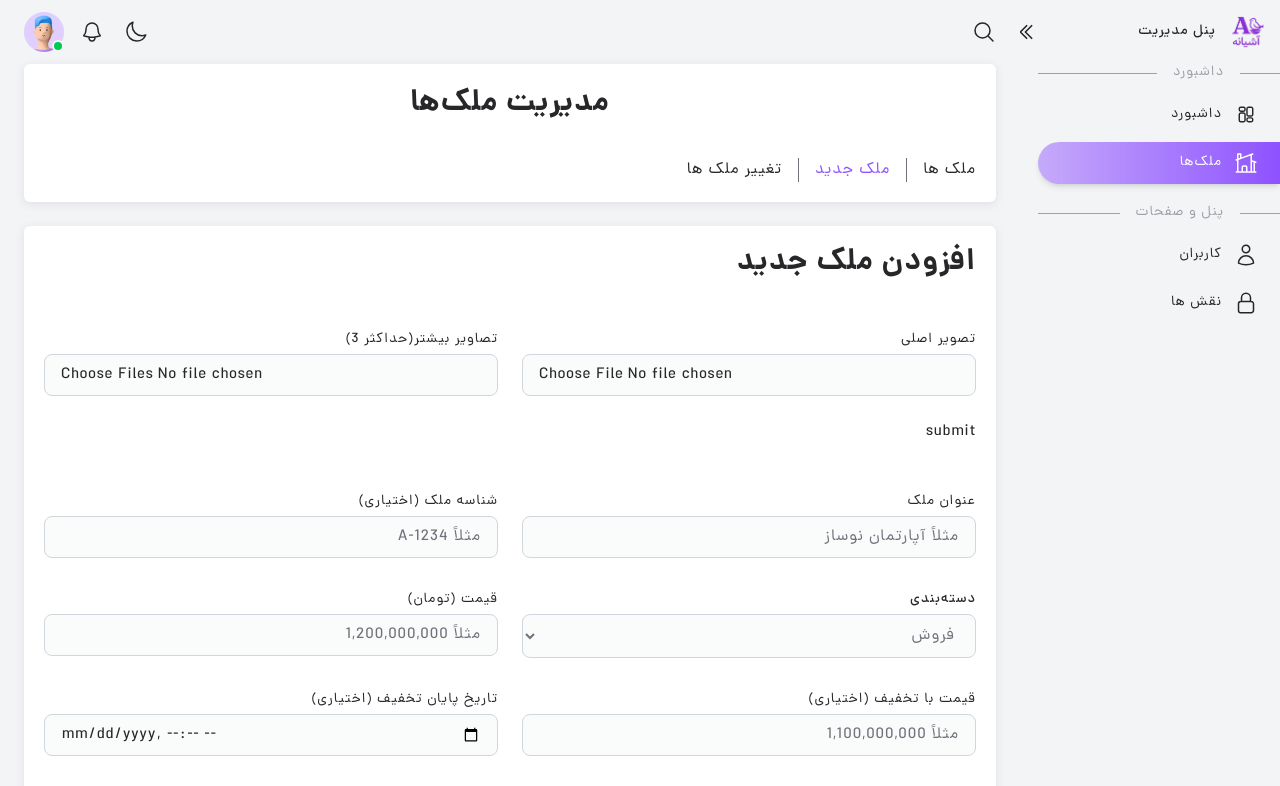
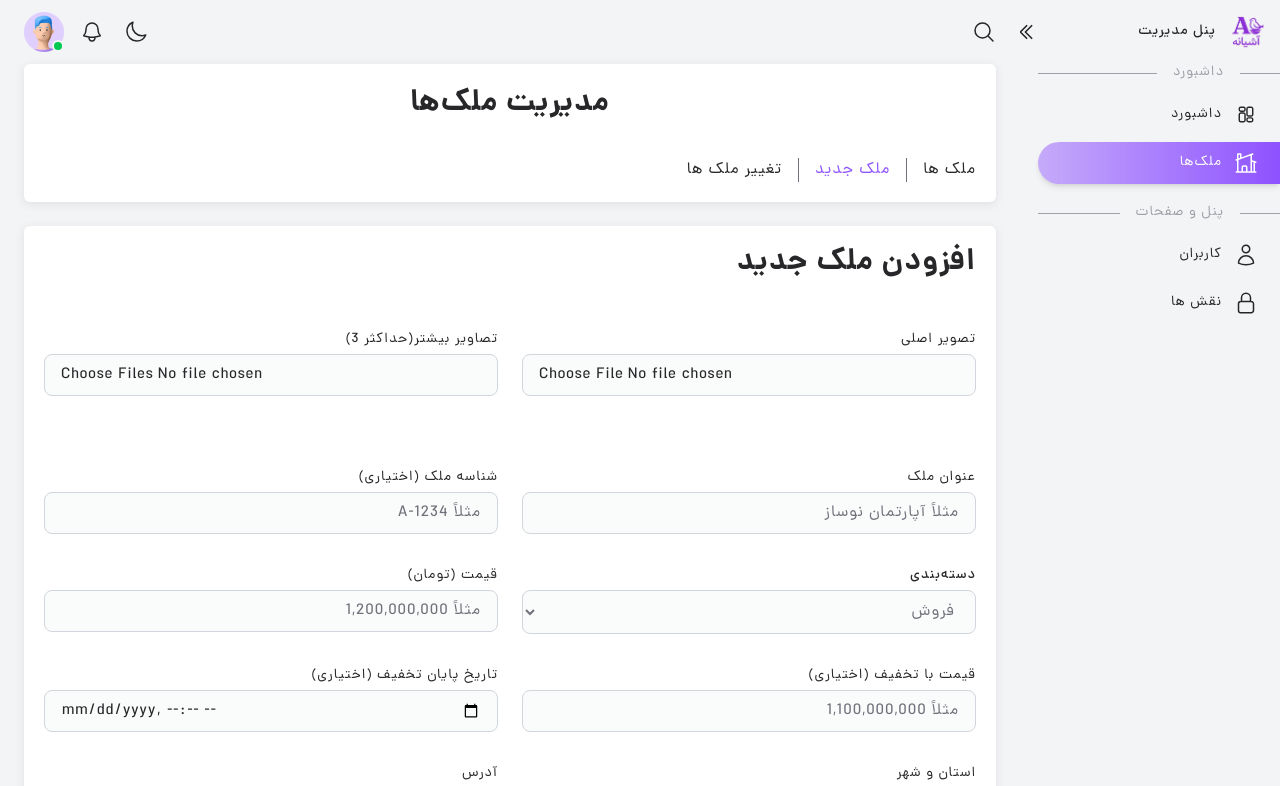
Before and after one commit to homow/home-nest-admin-react, a React (Vite) app: page /home-nest-admin/properties/create in a window 1280 px wide. Shown: the top 786 px of the page. Built offline with nearby package versions, Linux system fonts and the light colour scheme.

Commit message:
update porperties.js in api route, after edit in database

```diff
--- a/api/properties.js
+++ b/api/properties.js
@@ -109,8 +109,8 @@ export default async function handler(req, res) {
                 category: String(payload.category),
                 price: price,
                 description: String(payload.description),
-                province: String(payload.province),
-                city: String(payload.city),
+                province_and_city: `${String(payload?.province).trim()}, ${String(payload.city).trim()}`,
+                address: payload.address ? String(payload.address) : null,
                 features: payload.features,
                 main_image: payload.main_image || null,
                 images: Array.isArray(payload.images) ? payload.images : undefined,
--- a/src/pages/Properties/routes/CreateProperties/CreatePropertyForm.jsx
+++ b/src/pages/Properties/routes/CreateProperties/CreatePropertyForm.jsx
@@ -11,13 +11,13 @@ export default function CreatePropertyForm({onSubmit, isLoading}) {
         price: "",
         price_with_discount: "",
         description: "",
-        province: "",
-        city: "",
+        province_and_city: "",
+        address: "",
         features: [],
         discount_until: "",
         tags: "",
         stock: 1,
-        metadata_notes: [],
+        metadata_notes: "",
     });
 
     const handleChange = (name, value) => {
@@ -34,7 +34,7 @@ export default function CreatePropertyForm({onSubmit, isLoading}) {
         }));
     };
 
-    const handleSubmit = (e) => {
+    const handleSubmit = e => {
         e.preventDefault();
         if (onSubmit) onSubmit(formData);
     };
@@ -92,7 +92,6 @@ export default function CreatePropertyForm({onSubmit, isLoading}) {
                         type="text"
                         autoComplete="price"
                         value={formData.price}
-
                         onChange={event => {
                             handleChange("price", event.target.value);
                             priceToStrFormatDebounce(event, handleChange, "price");
@@ -131,24 +130,24 @@ export default function CreatePropertyForm({onSubmit, isLoading}) {
                 {/* province and city */}
                 <div className={'multi-inputs-style'}>
 
-                    {/* province */}
+                    {/* province_and_city */}
                     <Input
-                        autoComplete="province"
-                        label="استان"
-                        name="province"
-                        value={formData.province}
-                        onChange={(event) => handleChange("province", event.target.value)}
-                        placeholder="مثلاً تهران"
+                        autoComplete="province_and_city"
+                        label="استان و شهر"
+                        name="province_and_city"
+                        value={formData.province_and_city}
+                        onChange={(event) => handleChange("province_and_city", event.target.value)}
+                        placeholder="مثلاً فارس، شیراز"
                     />
 
                     {/* city */}
                     <Input
-                        label="شهر"
-                        name="city"
-                        autoComplete="city"
-                        value={formData.city}
-                        onChange={(event) => handleChange("city", event.target.value)}
-                        placeholder="مثلاً تهران"
+                        label="آدرس"
+                        name="address"
+                        autoComplete="address"
+                        value={formData.address}
+                        onChange={(event) => handleChange("address", event.target.value)}
+                        placeholder="مثلا: خیابان قصردشت، کوچه 53، پلاک 10"
                     />
                 </div>
             </div>
@@ -186,12 +185,12 @@ export default function CreatePropertyForm({onSubmit, isLoading}) {
 
                     {/* advanced information (metaData) */}
                     <Input
-                        label="اطلاعات اضافی ملک (هر ویژگی را با '،' جدا کنید)"
+                        label="اطلاعات اضافی (هر ویژگی را با '،' جدا کنید)"
                         name="metadata_notes"
                         value={formData.metadata_notes}
                         onChange={event => handleChange("metadata_notes", event.target.value)
                         }
-                        placeholder="مثلاً نورگیر عالی، سقف بلند، چشم‌انداز کوه"
+                        placeholder="مثلاً  فضای پارکینگ = دو ماشین، سقف = 3متر"
                     />
 
                     {/* tags */}
@@ -236,7 +235,11 @@ export default function CreatePropertyForm({onSubmit, isLoading}) {
             </div>
 
             {/* submit */}
-            <Button disabled={isLoading} text={isLoading ? "در حال ارسال..." : "ثبت ملک"} type={"submit"}/>
+            <Button
+                disabled={isLoading}
+                text={isLoading ? "در حال ارسال..." : "ثبت ملک"}
+                type={"submit"}
+            />
         </form>
     );
-}
+};
--- a/src/pages/Properties/routes/CreateProperties/ImagesForm.jsx
+++ b/src/pages/Properties/routes/CreateProperties/ImagesForm.jsx
@@ -100,7 +100,6 @@ export default function ImagesForm({formRef, refData}) {
                     )}
                 </div>
             </div>
-            <button type={"submit"}>submit</button>
         </form>
     )
 };
--- a/src/pages/Properties/routes/CreateProperties/index.jsx
+++ b/src/pages/Properties/routes/CreateProperties/index.jsx
@@ -1,21 +1,21 @@
 import {useEffect, useState, useRef} from "react";
 import ImagesForm from "./ImagesForm";
-import CreatePropertyForm from "./CreatePropertyForm"
+import CreatePropertyForm from "./CreatePropertyForm";
 
 export default function CreateProperty() {
     const [loading, setLoading] = useState(false);
     const imagesFormData = useRef(null);
 
     useEffect(() => {
-        document.title = "افزودن ملک | آشیانه"
+        document.title = "افزودن ملک | آشیانه";
     }, []);
 
-    const createPropertyHandler = data => {
+    const createPropertyHandler = () => {
         setLoading(true);
-        console.log("createPropertyHandler", data);
         setLoading(false);
-        console.log(imagesFormData.current)
-    }
+        const res = Array.from(imagesFormData.current);
+        console.log(res);
+    };
 
     return (
         <div className={"space-y-12"}>
```
